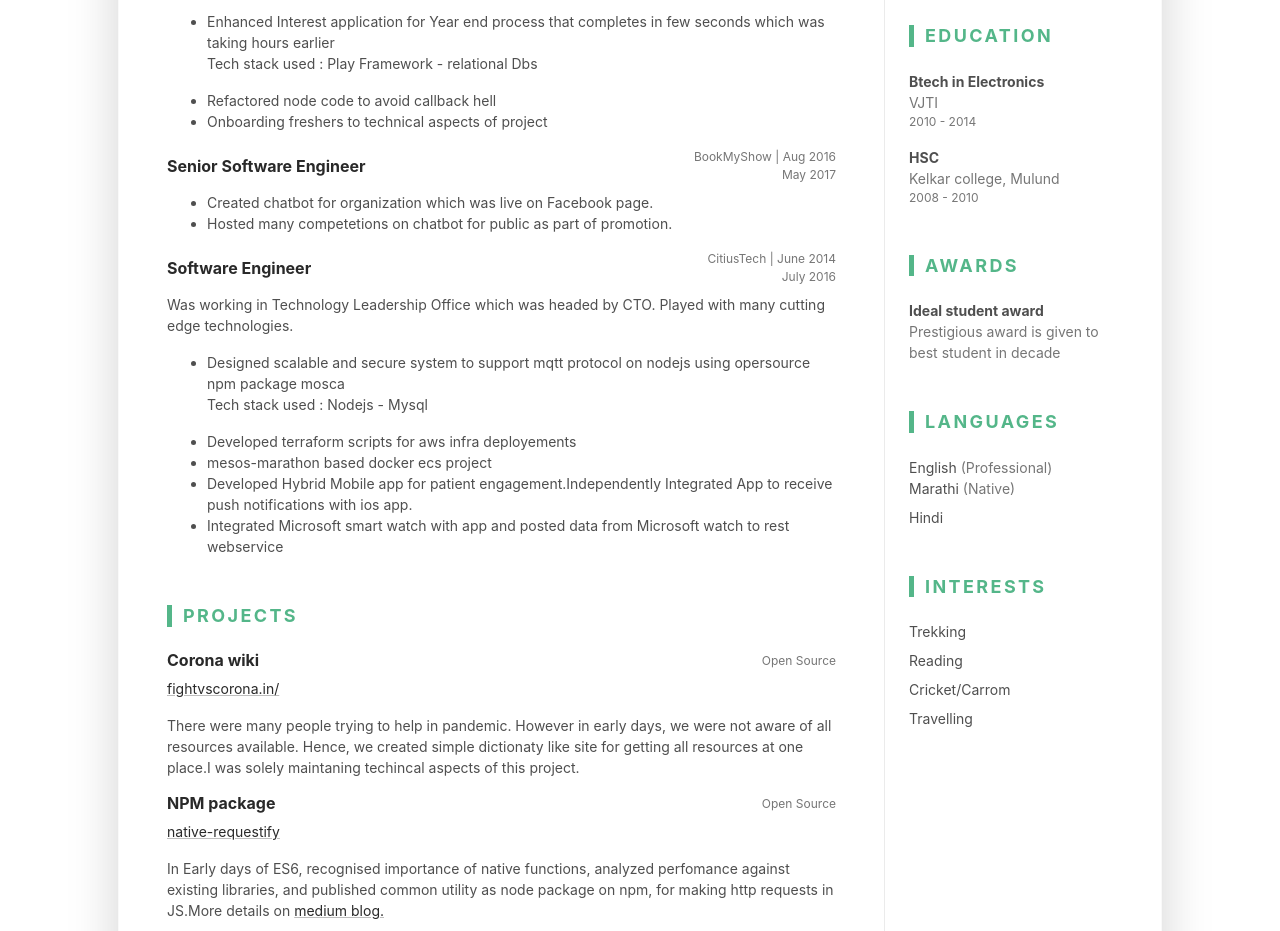
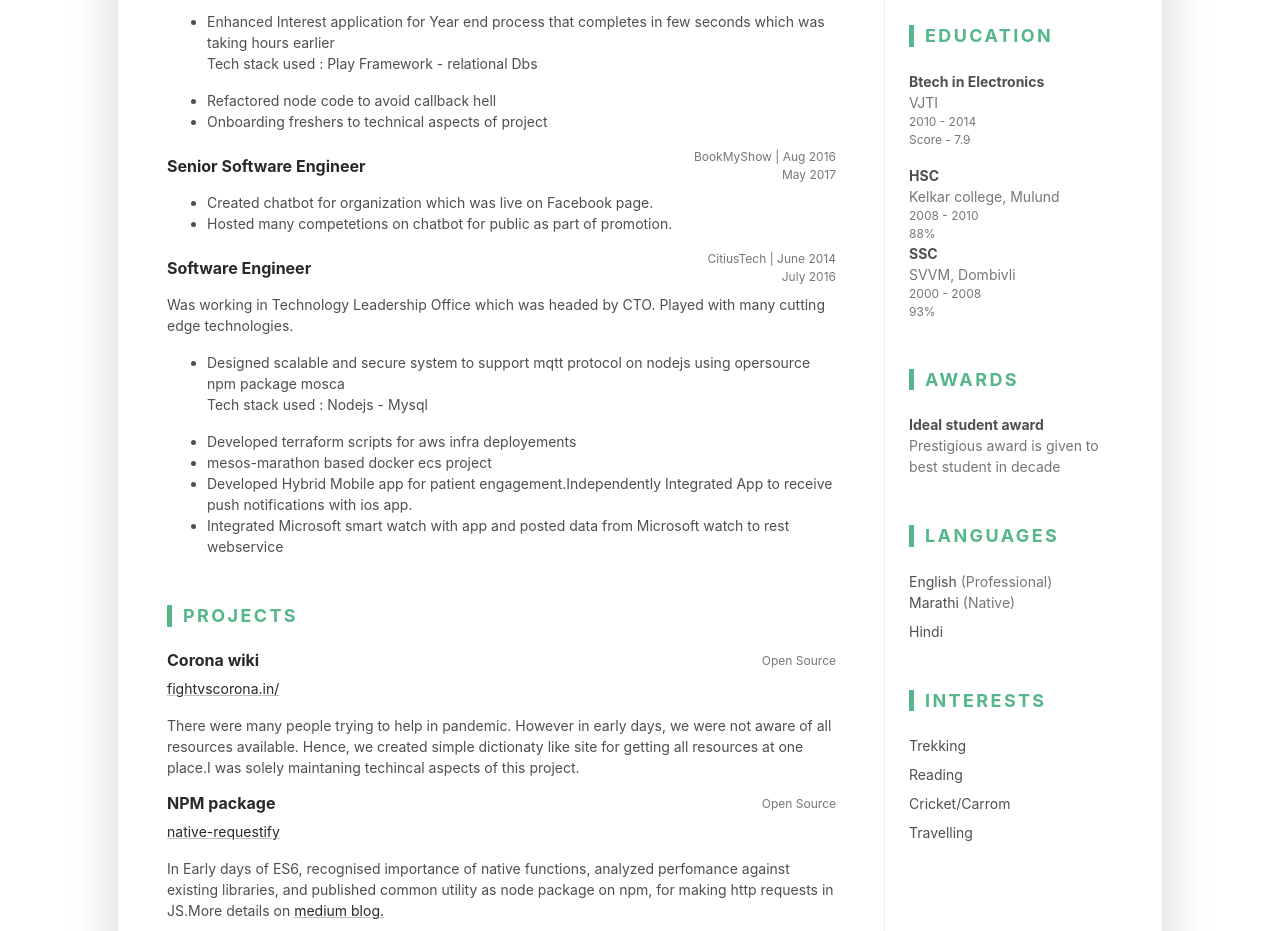
Before and after one commit to chetan-acharekar/chetan-acharekar.github.io, a plain HTML site: page index.html in a window 1280 px wide. Shown: the part 1040-1971 px from the top of the page. Drawn offline with nearby package versions, Linux system fonts and the light colour scheme; no server answers; some icons are missing.

Commit message:
addes ssc and scores

```diff
--- a/index.html
+++ b/index.html
@@ -388,11 +388,19 @@
 										<div class="resume-degree font-weight-bold">Btech in Electronics</div>
 										<div class="resume-degree-org text-muted">VJTI</div>
 										<div class="resume-degree-time text-muted">2010 - 2014</div>
+										<div class="resume-degree-time text-muted">Score - 7.9</div>
 									</li>
 									<li>
 										<div class="resume-degree font-weight-bold">HSC</div>
 										<div class="resume-degree-org text-muted">Kelkar college, Mulund</div>
 										<div class="resume-degree-time text-muted">2008 - 2010</div>
+										<div class="resume-degree-time text-muted">88%</div>
+									</li>
+									<li>
+										<div class="resume-degree font-weight-bold">SSC</div>
+										<div class="resume-degree-org text-muted">SVVM, Dombivli</div>
+										<div class="resume-degree-time text-muted">2000 - 2008</div>
+										<div class="resume-degree-time text-muted">93%</div>
 									</li>
 								</ul>
 							</section>
```
